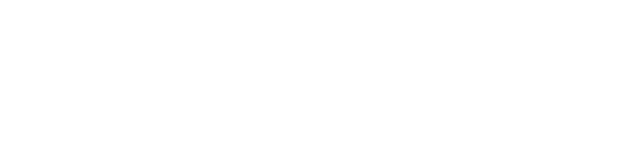
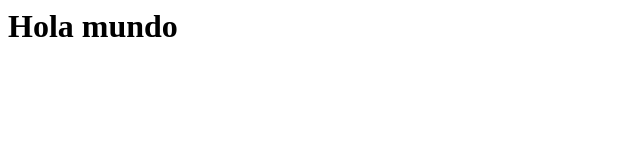
Before and after one commit to Rodrigogovea/prueba10, a plain HTML site: page index.html in a window 1280 px wide. Shown: the whole page, without its empty margins (0-640 px from the left). Drawn offline with Linux system fonts and the light colour scheme.

Commit message:
Se modifico el index

```diff
--- a/index.html
+++ b/index.html
@@ -1,10 +1,10 @@
 <html>
     <head>
         <title>
-
+            Mi primer página en html
         </title>
     </head>
     <body>
-        <h1></h1>
+        <h1>Hola mundo</h1>
     </body>
 </html>
```
